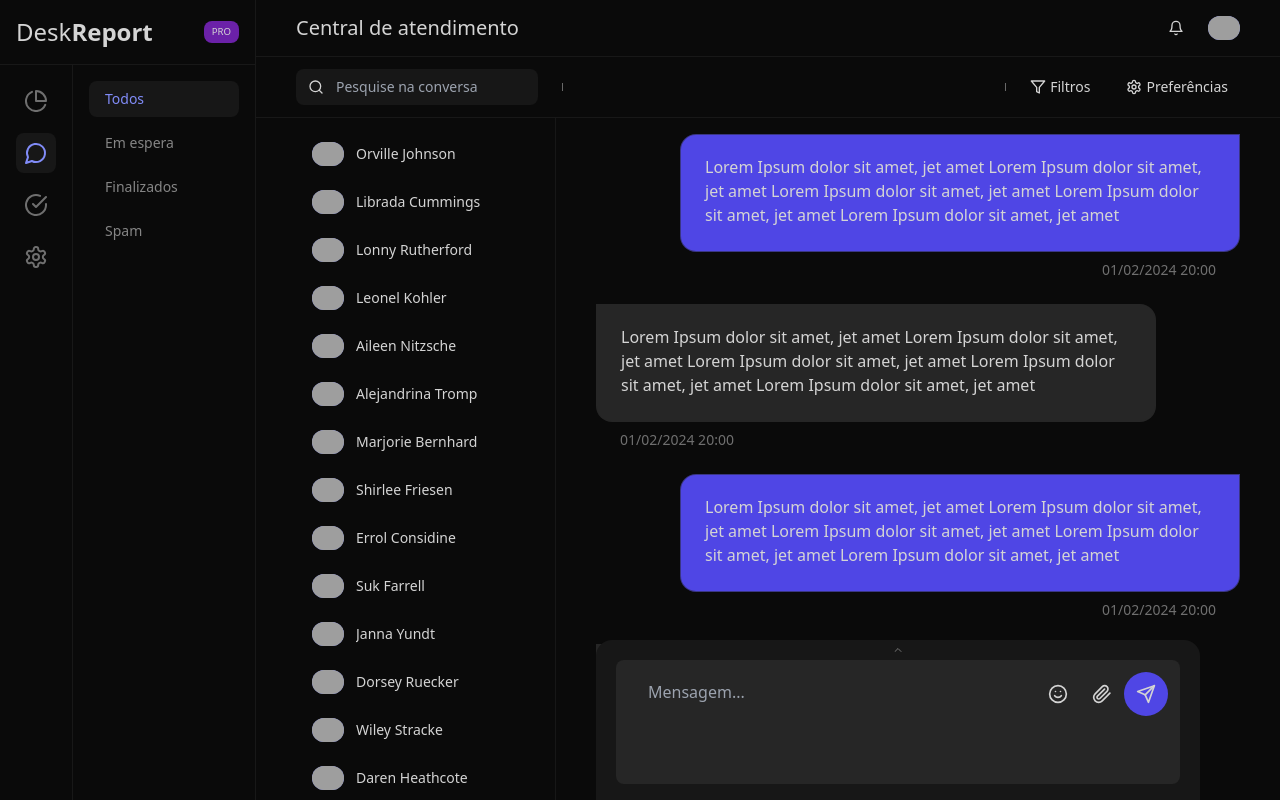
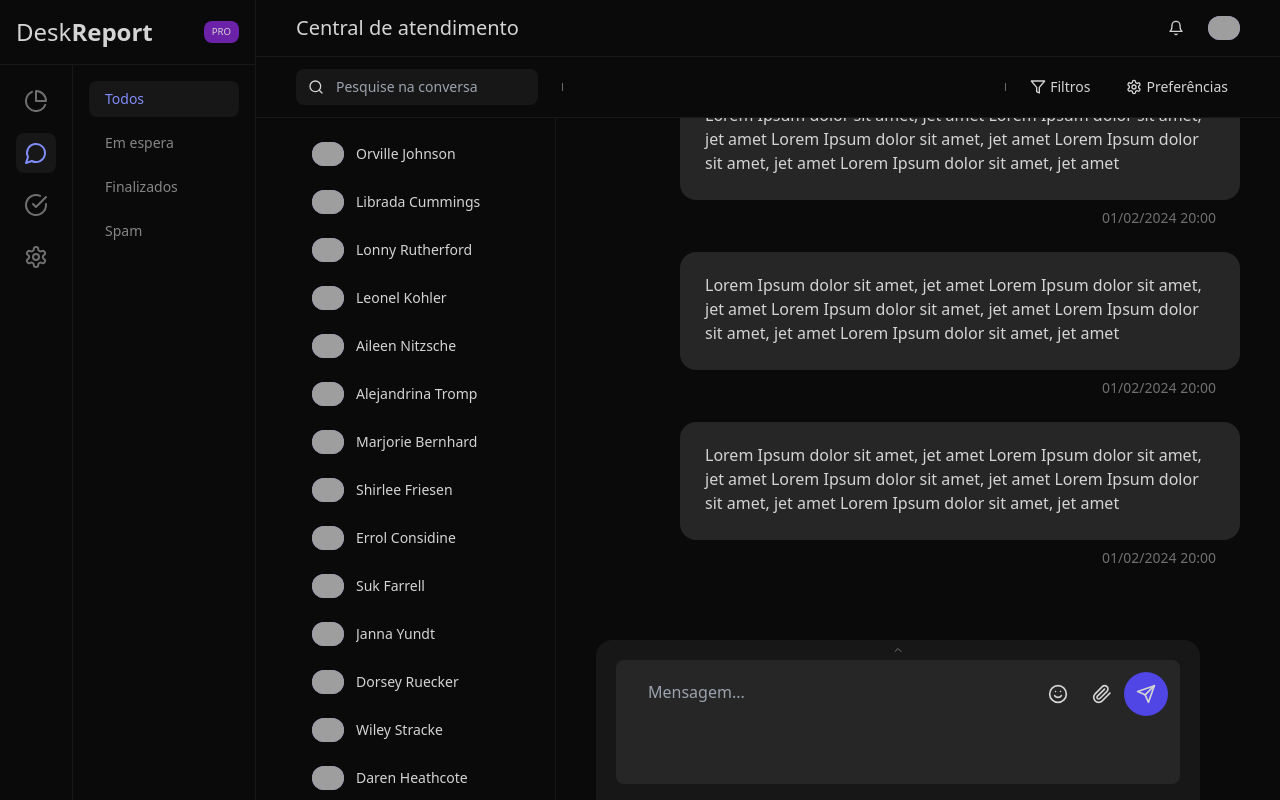
Before and after one commit to rodriggopda/deskreport.com.br, a React (Vite) app: page / in a window 1280 px wide. Built offline with nearby package versions, Linux system fonts and the light colour scheme; grey boxes are pictures that could not be loaded.

Commit message:
scroll to last message

```diff
--- a/src/App/index.tsx
+++ b/src/App/index.tsx
@@ -15,6 +15,7 @@ import {
 } from "lucide-react";
 
 import customers from '../api/customers.json'
+import { Message } from "../components/chat/message";
 
 export default function App() {
   const inputMessageBox = useRef<any>(null)
@@ -30,8 +31,6 @@ export default function App() {
     if(window !== undefined) {
       const toolbar = document.querySelector('.toolbar')
       if (toolbar) setScrollHeight(window.innerHeight - toolbar.clientHeight)
-      const chatWindow: any = document.querySelector('.chat')
-      if (chatWindow) chatWindow.scrollTo(0, chatWindow.scrollHeight)
     }
   } , [])
 
@@ -80,7 +79,7 @@ export default function App() {
       </nav>
       <div className="flex-1 max-h-screen overflow-hidden">
         <div className='toolbar'>
-          <div className="py-3 border-b border-neutral-800/50 w-fullm flex items-center justify-between px-10">
+          <div className="py-3 border-b border-neutral-800/50 w-full flex items-center justify-between px-10">
             <h1 className="text-xl items-center">
               Central de atendimento
               {/*  - <span className='text-xs opacity-50 text-indigo-400'>Agile Report</span> */}
@@ -144,21 +143,7 @@ export default function App() {
           <div className="flex-1 flex flex-col space-y-5 ml-10 -mr-10">
             <div style={{ height: scrollHeight + 'px' }}  className="overflow-y-auto w-full rounded-t-lg rounded-b-lg overflow-hidden pb-56 pr-10">
                 {[1, 2, 3, 4, 5, 6, 7, 8, 9, 10].reverse().map((item) => (
-                  <div
-                    key={item}
-                    className={`chat ${ item % 2 === 0 ? 'flex flex-col justify-center items-end' : '' } w-full mt-4 `}
-                  >
-                    <div className={`${ item % 2 === 0 ? 'bg-indigo-600 rounded-b-2xl rounded-tl-2xl' : 'bg-neutral-800 rounded-b-2xl rounded-tr-2xl' } flex flex-col px-6 pt-5 pb-6 w-max max-w-[35rem] border border-neutral-800/50 group`}>
-                      <p>
-                        Lorem Ipsum dolor sit amet, jet amet
-                        Lorem Ipsum dolor sit amet, jet amet
-                        Lorem Ipsum dolor sit amet, jet amet
-                        Lorem Ipsum dolor sit amet, jet amet
-                        Lorem Ipsum dolor sit amet, jet amet
-                      </p>
-                    </div>
-                    <span className="block mx-6 py-2 text-sm opacity-50">01/02/2024 20:00</span>
-                  </div>
+                  <Message key={item} />
                 ))}
             </div>
             <div style={{ height: targetHeight }} ref={inputMessageBox} className="transition-all flex flex-col sticky rounded-t-2xl bottom-0 bg-neutral-900 pt-1 px-5 pb-4 mr-20">
--- /dev/null
+++ b/src/components/chat/message.tsx
@@ -0,0 +1,31 @@
+import { useEffect } from "react"
+
+export function Message() {
+  useEffect(() => {
+    if (window !== undefined) {
+      const chatMessages: any = document.querySelectorAll('.message')
+      chatMessages.forEach((chatMessage, key) => {
+        if (key + 1 === chatMessages.length) {
+          chatMessage.scrollIntoView()
+        }
+      })
+
+      // if (chatMessages.) chatWindow.scrollTo(0, chatWindow.scrollHeight)
+    }
+  }, [])
+
+  return (
+    <div className='message flex flex-col justify-center items-end w-full mt-4'>
+      <div className={`bg-indigo-600 rounded-b-2xl rounded-tl-2xl bg-neutral-800 rounded-b-2xl rounded-tr-2xl flex flex-col px-6 pt-5 pb-6 w-max max-w-[35rem] border border-neutral-800/50 group`}>
+        <p>
+          Lorem Ipsum dolor sit amet, jet amet
+          Lorem Ipsum dolor sit amet, jet amet
+          Lorem Ipsum dolor sit amet, jet amet
+          Lorem Ipsum dolor sit amet, jet amet
+          Lorem Ipsum dolor sit amet, jet amet
+        </p>
+      </div>
+      <span className="block mx-6 py-2 text-sm opacity-50">01/02/2024 20:00</span>
+    </div>
+  )
+}
```
